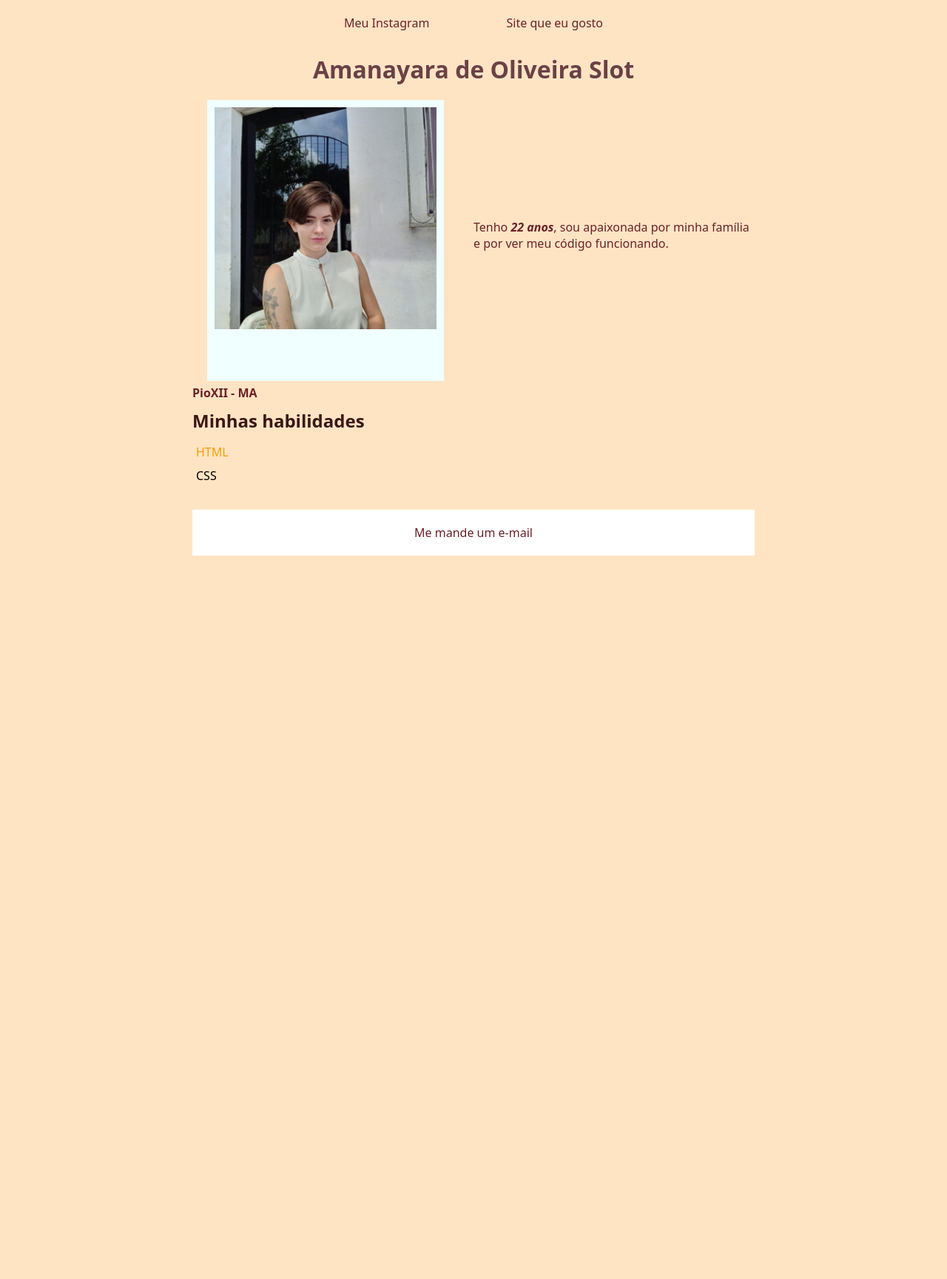
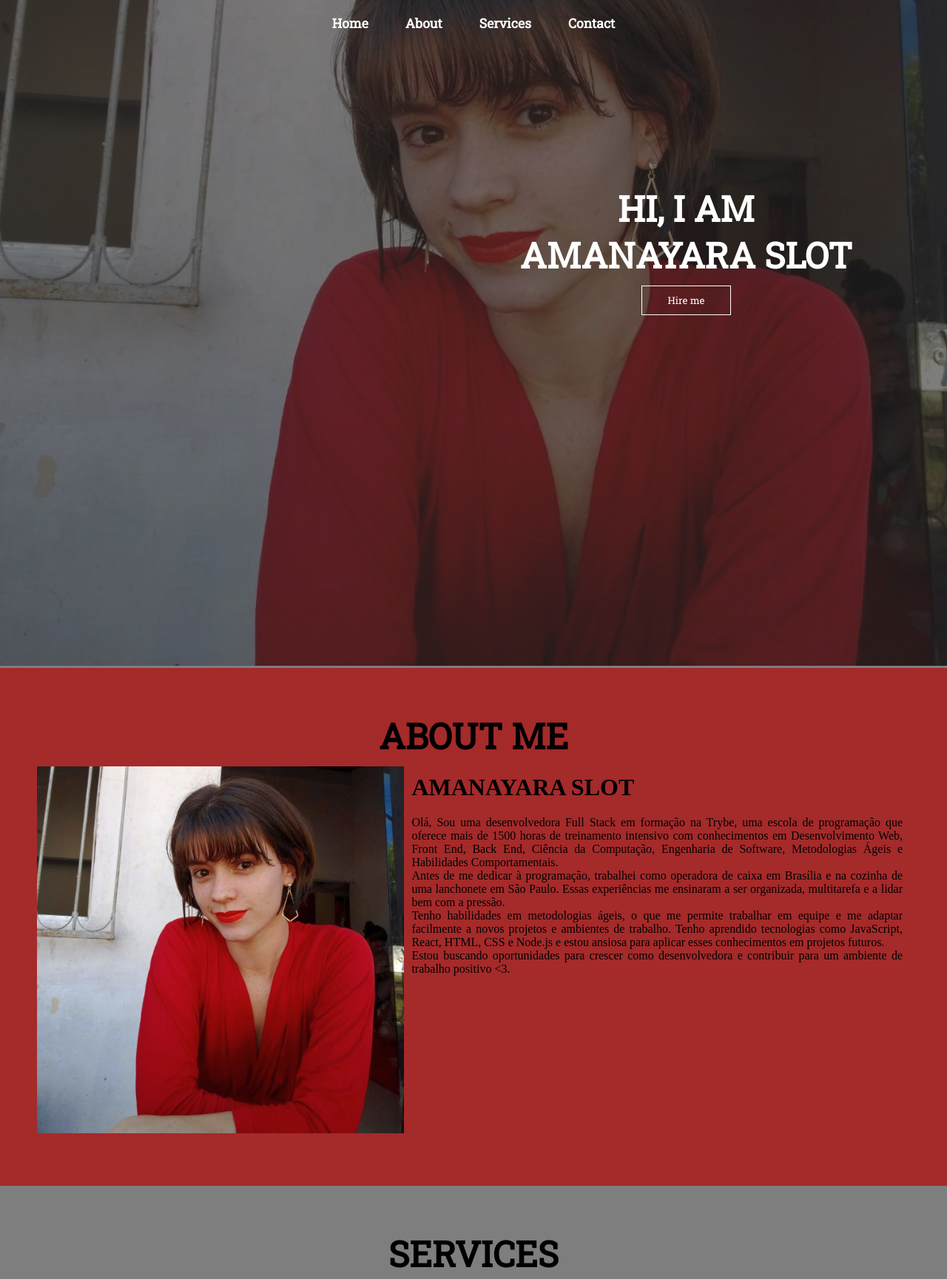
Before and after one commit to Amanayaradev/amanayaradev.github.io, a plain HTML site: page index.html in a window 1280 px wide. Shown: the top 1729 px of the page at 74% size. Before the commit the page ends 800 px from the top, so only its background shows below. Drawn offline with Linux system fonts and the light colour scheme.

Commit message:
refazendo portfolio

```diff
--- /dev/null
+++ b/format.css
@@ -0,0 +1,24 @@
+#pic {
+    flex-direction: column;
+}
+#pic img {
+    width: 100%;
+    height: auto;
+}
+#intro {
+    text-align: center;
+}
+.servicesh2 {
+    font-size: 10px;
+}
+.navLinks ul {
+    flex-wrap: wrap;
+    justify-content: center;
+}
+#send {
+    font-weight: bold;
+    margin: 20px;
+}
+.servicesh2 {
+    font-size: 1rem;
+}
--- a/index.css
+++ b/index.css
@@ -1,69 +1,212 @@
+@import url('https://fonts.googleapis.com/css2?family=Roboto+Slab&display=swap');
 * {
-    max-width: 800px;
     margin: 0 auto;
-    text-decoration: none;
-    font-family: system-ui, -apple-system, BlinkMacSystemFont, 'Segoe UI', Roboto, Oxygen, Ubuntu, Cantarell, 'Open Sans', 'Helvetica Neue', sans-serif;
-}
-.meuNome {
-    text-align: center;
-    padding: 30px 0 0;
-    color: #6B4146;
+    padding: 0;
 }
 
-body {
-    padding: 20px;
+/* Links */
+
+.navLinks {
+    display: flex;
+    justify-content: center;
+    align-items: center;
+    background-color: rgba(0, 0, 0, 0.507);
+    position: sticky;
+    top: 0;
+    flex-wrap: wrap;
+}
+.navLinks ul {
+    display: flex;
+    list-style: none;
+    margin: 20px 0px;
+}
+.navLinks ul li {
+    font-family: 'Roboto Slab', serif;;
+    font-size: 1.1rem;
+    font-weight: bold;
+}
+.navLinks ul li a {
     text-decoration: none;
-    background-color: bisque;
+    color: white;
+    padding: 8px 25px;
+    transition: all .5s ease;
+}
+.navLinks ul li a:hover {
+    background-color: white;
+    color: black;
+    box-shadow: 0 0 10px white;
 }
 
-.links-topo {
+/* Me */
+
+#home {
+    display: flex;
+    flex-direction: column;
+    background-color: rgba(0, 0, 0, 0.507);
+    height: 840px;
+    justify-content: center;
+    align-items: center;
+}
+#home::before {
+    content: '';
+    position: absolute;
+    top: 0;
+    right: 0;
+    background: url('./img/WhatsApp\ Image\ 2023-06-17\ at\ 15.24.47\ \(1\).jpeg') no-repeat center center/cover;
+    height: 900px;
+    width: 100%;
+    z-index: -1;
+    opacity: .8;
+}
+.main {
+    color: white;
+    display: flex;
+    flex-direction: column;
+    align-items: center;
+    position: absolute;
+    top: 30%;
+    right: 10%;
+}
+.meh2 {
+    font-family: 'Roboto Slab', serif;
+    font-size: 3rem;
     text-align: center;
+    margin: 10px 0px;
+}
+.btnMe {
+    font-family: 'Roboto Slab', serif;
+    padding: 10px 35px;
+    background-color: transparent;
+    border: 1px solid white;
+    color: white;
+    outline: none;
+    transition: .5 ease;
+}
+.btnMe:hover {
+    cursor: pointer;
+    background-color: white;
+    color: black;
+    box-shadow: 0 0 5px white, 0 0 15px white;
+    font-weight: bold;
 }
 
-.primeiro-box {
-    display: grid;
-    grid-template-columns: 1fr 1fr;
-    align-items: center;
+/* sobre */
+
+#about {
+    display: flex;
+    flex-direction: column;
+    box-sizing: border-box;
+    padding: 50px;
+    min-height: 700px;
+    background-color: brown;
+}
+#pic {
+    display: flex;
+}
+#pic img {
+    width: 50%;
+    height: 31rem;
+    object-fit: cover;
+}
+#intro {
+    display: flex;
+    flex-direction: column;
+    text-align: justify;
+    padding: 10px;
+}
+.introH2 {
+    display: block;
+    font-size: 2rem;
+    width: 100%;
+    margin-bottom: 20px;
+}
+.gallery {
+    display: flex;
+    flex-wrap: wrap;
+    justify-content: space-around;
+    box-sizing: border-box;
+}
+.gallery img {
+    height: 300px;
+    margin: 10px;
 }
 
-a {
-    color: #6B2129;
+/* serviços */
+
+#services {
+    display: flex;
+    flex-direction: column;
+    padding: 50px;
+    background-color: #7E7E7E;
+}
+.row {
+    margin: 50px 0 ;
+    display: flex;
+    justify-content: space-around;
+    flex-wrap: wrap;
+    box-sizing: border-box;
+}
+.box {
+    display: flex;
+    flex-direction: column;
+    border: 1px solid black;
+    margin: 10px;
+    align-items: center;
+    text-align: justify;
+    padding: 20px 40px;
+    border-radius: 15px;
+    background: linear-gradient(to top, brown 50%, white 50%);
+    background-size: 100% 200%;
+    transition: all .8s;
+}
+.box:hover {
+    background-position: left bottom;
+    color: white;
+    border: none;
+    box-shadow: 0 0 20px brown;
+}
+.servicesh2 {
+    font-size: 50px;
+}
+/* contato */
+
+#contact {
+    display: flex;
+    flex-direction: column;
+    box-sizing: border-box;
+    background-color: brown;
+    color: white;
     padding: 50px;
 }
-
-#minha-foto {
-    margin: 20px 20px 0 0;
-    padding: 10px 10px 70px 10px;
-    background-color: azure;
+.form {
+    display: flex;
+    flex-direction: column;
+    box-sizing: border-box;
+    align-items: center;
+    margin: 20px 0px;
 }
-
-.descricao {
-    color: #6B2129;
+.input {
+    padding: 12px;
+    margin: 15px;
+    width: 60%;
+    border: none;
+    outline: none;
 }
-
-.h2 {
-    color: #3B1613 ;
+#msg {
+    width: 60%;
+    padding: 10px;
+    margin: 15px;
+    border: none;
+    outline: none;
 }
-
-.resido {
-    color: #6B2129;
-    padding: 0 0 10px;
+#send {
+    padding: 10px;
+    width: 30%;
+    margin: 40px;
+    border: none;
+    outline: none;
 }
-
-.lista-habilidade {
-    padding: 10px 0 30px;
+#send:hover {
+    cursor: pointer;
+    box-shadow: 0 0 10px white;
 }
-
-.lista-habilidade li {
-    padding: 5px;
-    list-style: none;
-}
-
-.lista-habilidade li:nth-last-of-type(2n){
-    color: rgb(255, 157, 0);
-}
-
-.footer {text-align: center;
-    background-color: white;
-    padding: 20px;
-}
--- a/index.html
+++ b/index.html
@@ -6,32 +6,89 @@
     <meta name="viewport" content="width=device-width, initial-scale=1.0">
     <title>Document</title>
     <link rel="stylesheet" href="index.css">
+    <link rel="stylesheet" media="(max-width: 800px)" href="format.css" />
 </head>
 <body>
-    <div class="links-topo">
-        <a href="https://www.instagram.com/yara_slot" target="_blank">Meu Instagram</a>
-        <a href="https://www.netflix.com" target="_blank">Site que eu gosto</a>
-    </div>
-
-    <div><h1 class="meuNome">Amanayara de Oliveira Slot</h1></div>
-
-    <div class="primeiro-box">
-        <div>
-            <img id="minha-foto" width="300px" src="img/WhatsApp Image 2023-01-10 at 10.27.08.jpeg" alt="Estudante Tryber" id="foto de Amanayara">
+    <nav class="navLinks">
+        <ul>
+            <li>
+                <a href="#">Home</a>
+            </li>
+            <li>
+                <a href="#about">About</a>
+            </li>
+            <li>
+                <a href="#services">Services</a>
+            </li>
+            <li>
+                <a href="#contact">Contact</a>
+            </li>
+        </ul>
+    </nav>
+    <section id="home">
+        <div class="main">
+            <h2 class="meh2"> HI, I AM <br> AMANAYARA SLOT</h2>
+            <a href="https://us05web.zoom.us/j/6027016131?pwd=YWErZTNBb0ZGQjJBUEkzSnpiY3l5dz09"><button class="btnMe">  Hire me</button></a>
         </div>
-        <div>
-            <p class="descricao">Tenho <strong><em class="idade">22 anos</em></strong>, sou apaixonada por minha família e por ver meu código funcionando.</p>
+    </section>
+    <section id="about">
+        <h2 class="meh2">ABOUT ME</h2>
+        <div id="pic">
+            <img src="./img/WhatsApp Image 2023-06-17 at 15.24.47 (1).jpeg" alt="foto de Amanayara">
+            <div id="intro">
+                <h2 class="introH2">AMANAYARA SLOT</h2>
+                <p>
+                    Olá, Sou uma desenvolvedora Full Stack em formação na Trybe, uma escola de programação que oferece mais de 1500 horas de treinamento intensivo com conhecimentos em Desenvolvimento Web, Front End, Back End, Ciência da Computação, Engenharia de Software, Metodologias Ágeis e Habilidades Comportamentais.
+                    <br>
+                    Antes de me dedicar à programação, trabalhei como operadora de caixa em Brasília e na cozinha de uma lanchonete em São Paulo. Essas experiências me ensinaram a ser organizada, multitarefa e a lidar bem com a pressão.
+                    <br>
+                    Tenho habilidades em metodologias ágeis, o que me permite trabalhar em equipe e me adaptar facilmente a novos projetos e ambientes de trabalho. Tenho aprendido tecnologias como JavaScript, React, HTML, CSS e Node.js e estou ansiosa para aplicar esses conhecimentos em projetos futuros.
+                    <br>
+                    Estou buscando oportunidades para crescer como desenvolvedora e contribuir para um ambiente de trabalho positivo <3.
+                </p>
+            </div>
         </div>
-    </div>
-
-    <p class="resido"><strong>PioXII - MA</strong></p>
-    <h2 class="h2">Minhas habilidades</h2>
-    <ul class="lista-habilidade">
-      <li class="html">HTML</li>
-      <li class="css">CSS</li>
-    </ul>
-    <footer class="footer">
-        <p> <a href="mailto:amanayaradev@gmail.com">Me mande um e-mail</a> </p>
-    </footer>
+    </section>
+    <section id="services">
+        <h2 class="meh2">SERVICES</h2>
+        <div class="gallery">
+            <img src="./img/tunes-login.png" alt="">
+            <img src="./img/tunes-music.png" alt="">
+            <img src="./img/balle-bot.png" alt="">
+            <img src="./img/bikcraft.png" alt="">
+            <img src="./img/galeria-bikcraft.png" alt="">
+            <img src="./img/orcamento-bikcraft.png" alt="">
+            <img src="./img/bikes.png" alt="">
+            <img src="./img/contato.png" alt="">
+        </div>
+        <section>
+            <div class="row">
+                <div class="box">
+                    <h2 class="servicesh2">CSS</h2>
+                </div>
+                <div class="box">
+                    <h2 class="servicesh2">HTML</h2>
+                </div>
+                <div class="box">
+                    <h2 class="servicesh2">JS</h2>
+                </div>
+                <div class="box">
+                    <h2 class="servicesh2">REACT</h2>
+                </div>
+                <div class="box">
+                    <h2 class="servicesh2">JEST</h2>
+                </div>
+            </div>
+        </section>
+    </section>
+    <section id="contact">
+        <h2 class="meh2">CONTACT</h2>
+        <form action="form" class="form">
+            <input type="text" name="name" class="input" placeholder="Name" id="">
+            <input type="email" name="email" class="input" placeholder="Enter Your Email">
+            <textarea name="msg" id="msg" cols="30" rows="10"placeholder="Enter Your Message"></textarea>
+            <input type="submit" value="SEND" id="send">
+        </form>
+    </section>
 </body>
 </html>
--- /dev/null
+++ b/media900.css
@@ -0,0 +1,3 @@
+#about {
+    display: block;
+}
```
Also changed, not shown: img/WhatsApp Image 2023-01-10 at 10.27.08.jpeg (deleted), img/WhatsApp Image 2023-06-17 at 15.24.47 (1).jpeg (added), img/balle-bot.png (added), img/bikcraft.png (added), img/bikes.png (added), img/contato.png (added), img/galeria-bikcraft.png (added), img/orcamento-bikcraft.png (added), img/tunes-login.png (added), img/tunes-music.png (added), 1 other file.
